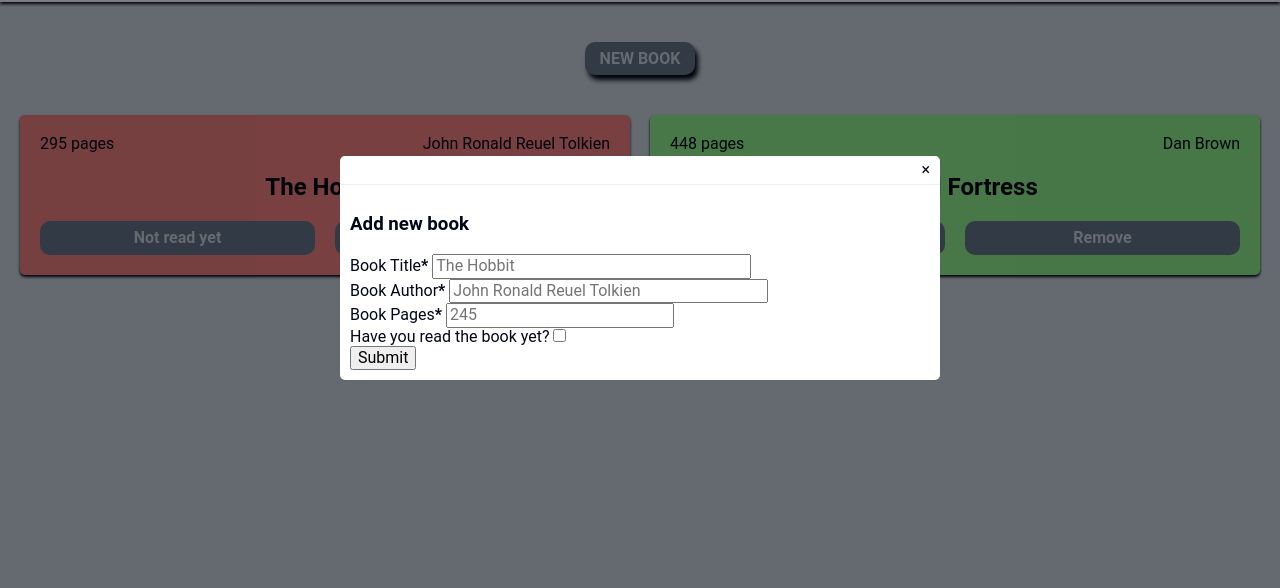
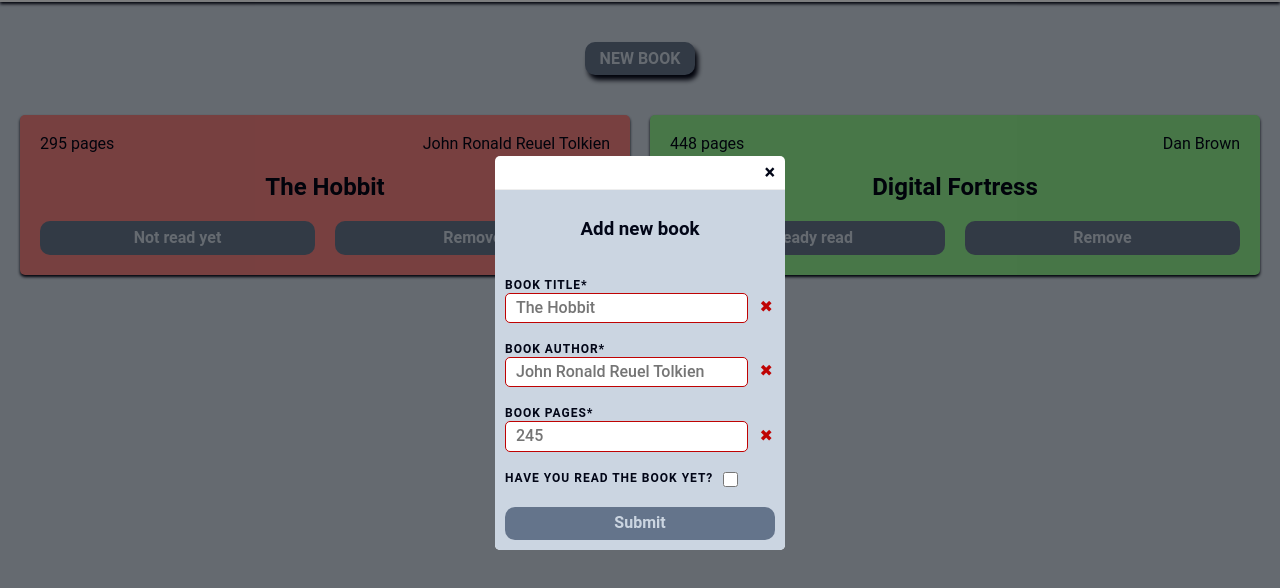
Before and after one commit to Motya22/odin-library, a plain HTML site: page index.html in a window 1280 px wide. Both pictures are taken after a click on the button "NEW BOOK". Shown: the part 84-672 px from the top of the page. Drawn offline with Linux system fonts and the light colour scheme.

Commit message:
Add form styles

```diff
--- a/index.html
+++ b/index.html
@@ -84,7 +84,12 @@
                 <label for="book_read">Have you read the book yet?</label>
                 <input type="checkbox" name="book-read" id="book-read" />
               </div>
-              <button type="submit" id="submit-book-btn" value="default">
+              <button
+                type="submit"
+                class="btn"
+                id="submit-book-btn"
+                value="default"
+              >
                 Submit
               </button>
             </form>
--- a/styles.css
+++ b/styles.css
@@ -366,6 +366,8 @@ template {
   --bg-color: #cbd5e1;
   --white-color: #f8fafc;
   --slate-color: #64748b;
+  --blue-border-color: blue;
+  --error-color: #bf0303;
 }
 
 * {
@@ -484,8 +486,9 @@ body {
 }
 
 .modal__window {
-  width: 600px;
+  width: 290px;
   border-radius: 5px;
+  overflow: hidden;
   background-color: #fff;
   margin: 30vh auto;
 }
@@ -498,11 +501,102 @@ body {
 }
 
 .modal__close {
+  font-size: 20px;
+  font-weight: 700;
 }
 .modal__close:hover {
   cursor: pointer;
 }
 
 .modal__body {
+  background-color: var(--bg-color);
   padding: 10px;
 }
+
+/* FORM */
+.form {
+  background-color: var(--bg-color);
+  display: flex;
+  flex-wrap: wrap;
+  gap: 20px;
+}
+.form__title {
+  flex: 0 0 100%;
+  text-align: center;
+}
+.form__row {
+  width: 90%;
+  display: flex;
+  flex-direction: column;
+}
+.form__row:last-of-type {
+  flex-direction: row;
+  align-items: center;
+  gap: 10px;
+}
+.form__row label {
+  text-transform: uppercase;
+  font-weight: 700;
+  font-size: 12px;
+  letter-spacing: 1px;
+}
+.form .btn {
+  flex: 0 0 100%;
+}
+
+input {
+  border: 1px solid var(--bg-color);
+  border-radius: 5px;
+  padding: 5px 10px;
+  font-weight: 500;
+}
+
+input + span {
+  position: relative;
+}
+input + span::before {
+  position: absolute;
+  right: -25px;
+  top: -25px;
+}
+.password + span::after {
+  content: '* Passwords do not match';
+  font-size: 14px;
+  color: var(--error-color);
+  opacity: 0;
+  transition: opacity 0.3s ease 0s;
+}
+.password.error + span::after {
+  opacity: 1;
+}
+
+input:focus {
+  outline: none;
+  border-color: var(--blue-border-color);
+  box-shadow: 3px 3px 3px rgba(0, 0, 0, 0.1);
+}
+input:not(:focus):invalid {
+  border-color: var(--error-color);
+}
+
+input:not(:focus):valid {
+  border-color: green;
+}
+
+input:invalid + span::before {
+  content: '✖';
+  color: var(--error-color);
+}
+input:valid + span::before {
+  content: '✓';
+  color: green;
+}
+
+input[type='checkbox'] {
+  width: 15px;
+  height: 15px;
+  accent-color: white;
+}
+input[type='checkbox']:hover {
+  cursor: pointer;
+}
```
